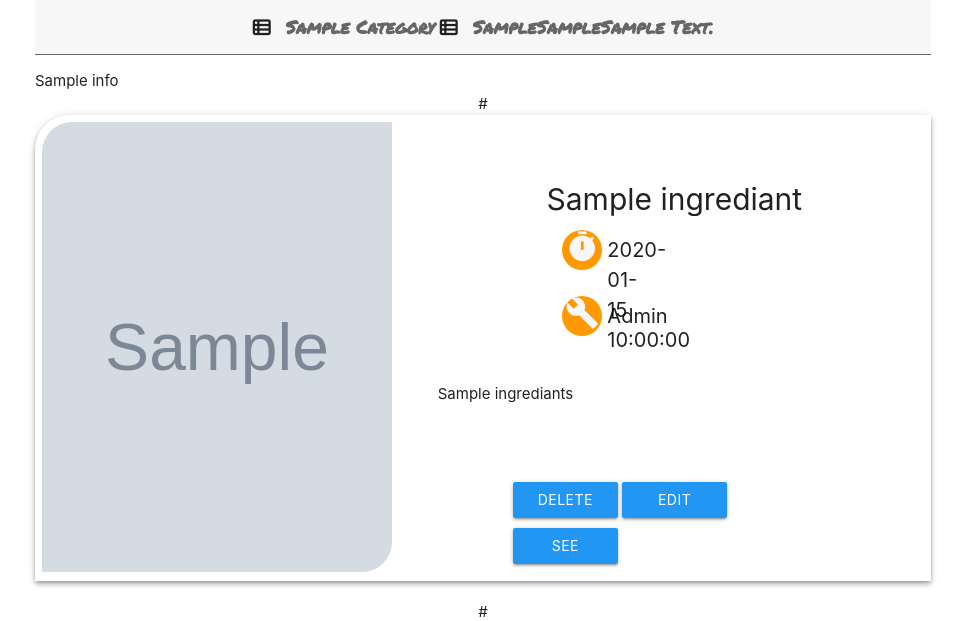
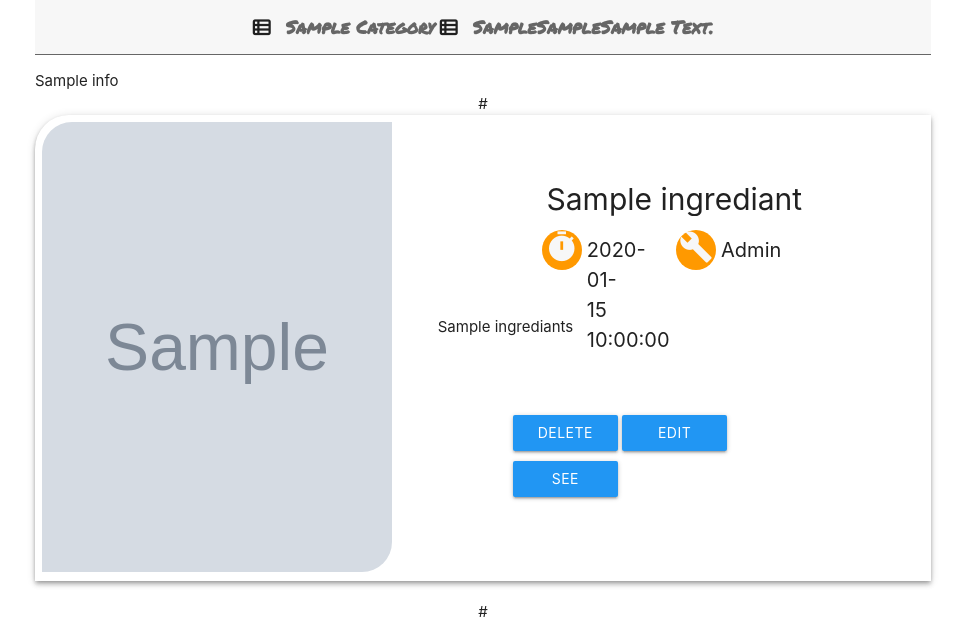
Before and after one commit to rimantascode/MS3-cookbook, a Flask app: template templates/index.html in a window 1280 px wide. Shown: the part 654-1275 px from the top of the page, without its empty margins (157-1122 px from the left). Run offline with Flask 2, Linux system fonts and the light colour scheme; the template is opened without the code that fills it: most values are stand-ins (such as "Sample title", 1, 10 or a date in 2020); grey boxes marked "Sample" are stand-in pictures; some libraries are stand-ins or nearby versions.

Commit message:
the cooking time and difficulty level made wider to fit larger amount of time

```diff
--- a/static/css/style.css
+++ b/static/css/style.css
@@ -107,7 +107,7 @@ nav {
 
 .short-info {
   height: 60px;
-  width: 110px;
+  width: 130px;
   display: inline-block;
   position: relative;
   margin: 0 auto;
@@ -148,7 +148,7 @@ nav {
 .info-container {
   margin: 0 auto;
   position: relative;
-  width: 224px;
+  width: 265px;
 }
 
 ul.a:not(.browser-default) > li {
```
